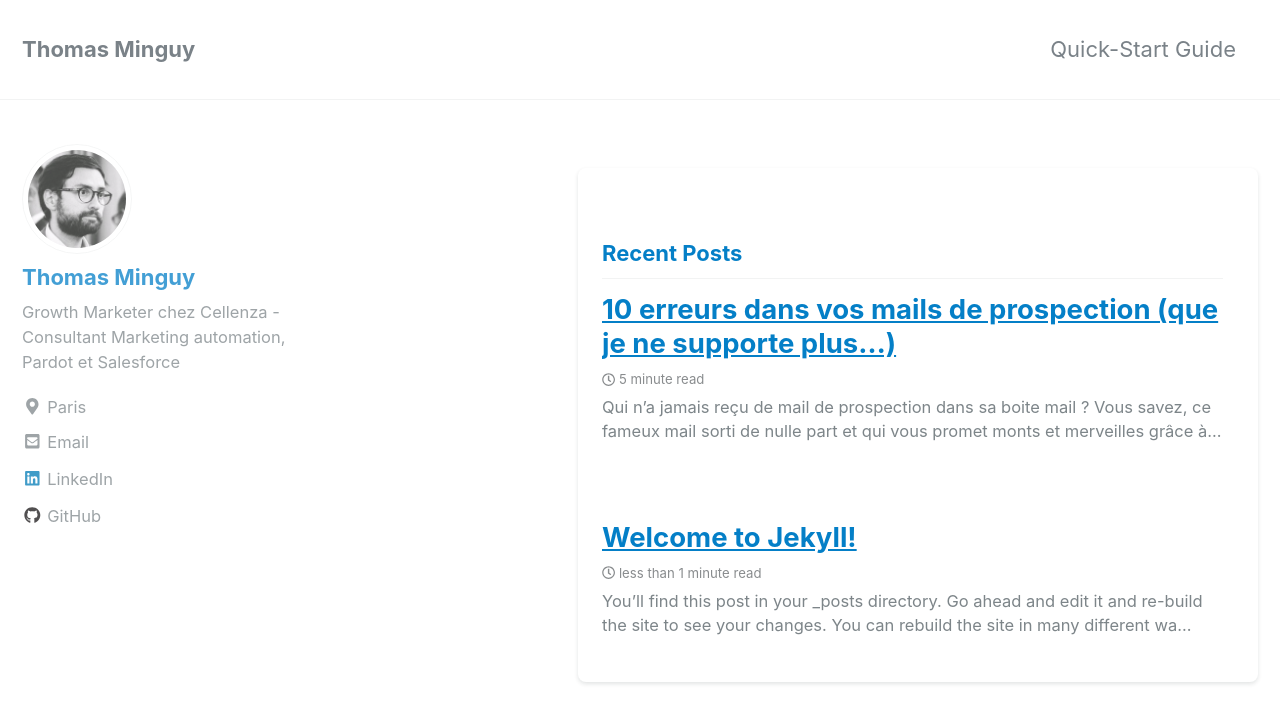
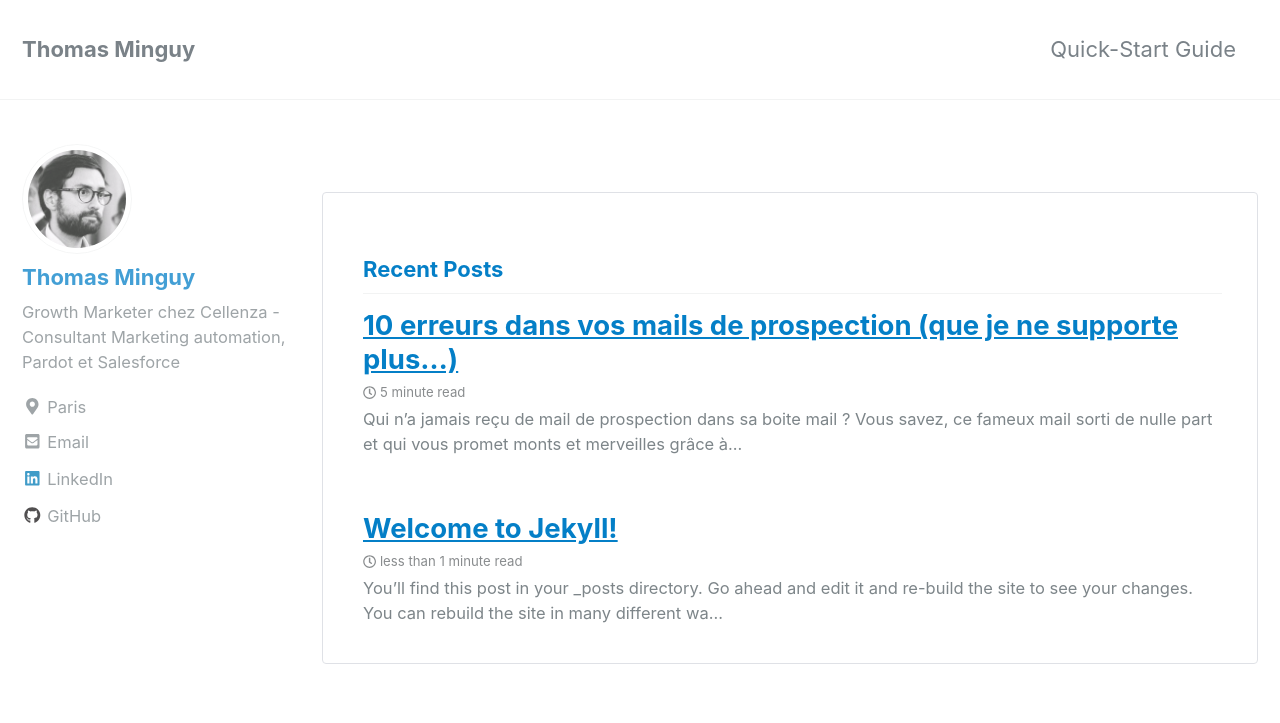
Before and after one commit to tminguy/blog, a Jekyll site: the page built from index.html, in a window 1280 px wide and 900 px high. Shown: the top 723 px of the window. Built offline with Jekyll 4.4.1, drawn with Linux system fonts in a browser that asks for light colours; nearby versions of some CDN libraries; the list of posts is cut into pages by our own code.

Commit message:
correctif

```diff
--- a/_sass/minimal-mistakes/_archive.scss
+++ b/_sass/minimal-mistakes/_archive.scss
@@ -13,25 +13,36 @@ background-position-x: 0%;
     background-position-y: 0%;
     background-repeat: repeat;
     background-size: auto auto;
-border-bottom-left-radius: 8px;
-border-bottom-right-radius: 8px;
-border-top-left-radius: 8px;
-border-top-right-radius: 8px;
-box-shadow: rgba(14, 30, 37, 0.12) 0px 2px 4px 0px;
+    border-bottom-color: rgb(223, 225, 230);
+    border-bottom-left-radius: 4px;
+    border-bottom-right-radius: 4px;
+    border-bottom-style: solid;
+    border-bottom-width: 1px;
+    border-image-outset: 0;
+    border-image-repeat: stretch stretch;
+    border-image-slice: 100%;
+    border-image-source: none;
+    border-image-width: 1;
+    border-left-color: rgb(223, 225, 230);
+    border-left-style: solid;
+    border-left-width: 1px;
+    border-right-color: rgb(223, 225, 230);
+    border-right-style: solid;
+    border-right-width: 1px;
+    border-top-color: rgb(223, 225, 230);
+    border-top-left-radius: 4px;
+    border-top-right-radius: 4px;
+    border-top-style: solid;
+    border-top-width: 1px;
     box-sizing: border-box;
-color: rgba(14, 30, 37, 0.54);
-display: flex;
-flex-direction: column;
-line-height: 24px;
-margin-top: 24px;
-max-width: 680px;
-min-width: 264px;
-padding-bottom: 24px;
-padding-left: 24px;
-padding-right: 24px;
-padding-top: 24px;
--moz-box-direction: normal;
--moz-box-orient: vertical;
+    display: block;
+    margin-top: 48px;
+    padding-bottom: 16px;
+    padding-left: 40px;
+    padding-right: 40px;
+    padding-top: 32px;
+    text-rendering: optimizelegibility;
+    margin-bottom: 2em;
     padding-right: 35px !important;
 
     @include breakpoint($large) {
```
Lines whose indentation alone changed are shown as unchanged.
